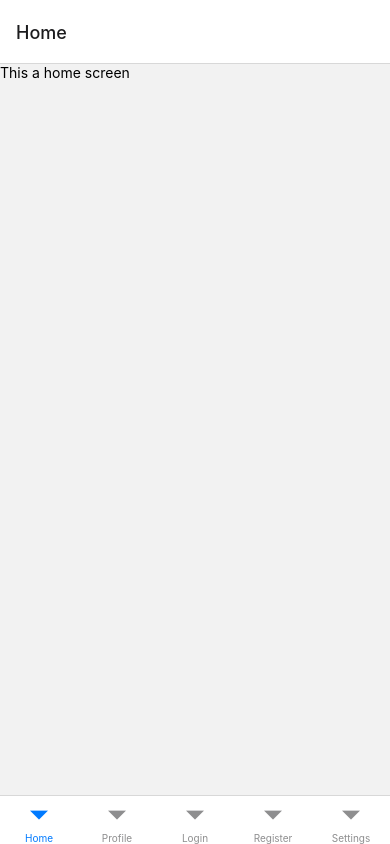
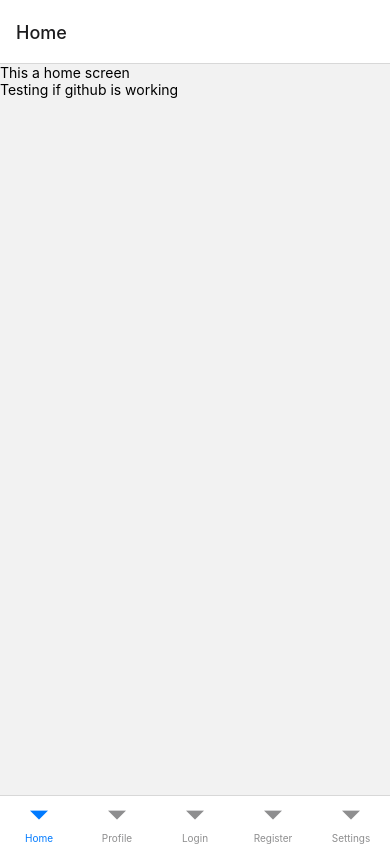
Before and after one commit to lamarsafi/WhatsThat, a React Native app: screen /Home in a window 390 px wide. Built offline with nearby package versions, Linux system fonts and the light colour scheme.

Commit message:
Testing GitHub

```diff
--- a/components/Home.js
+++ b/components/Home.js
@@ -19,7 +19,10 @@ export default class Home extends Component {
 
   render() {
     return (
+      <>
       <Text>This a home screen</Text>
+      <Text>Testing if github is working</Text>
+      </>
     );
   }
 }
```
